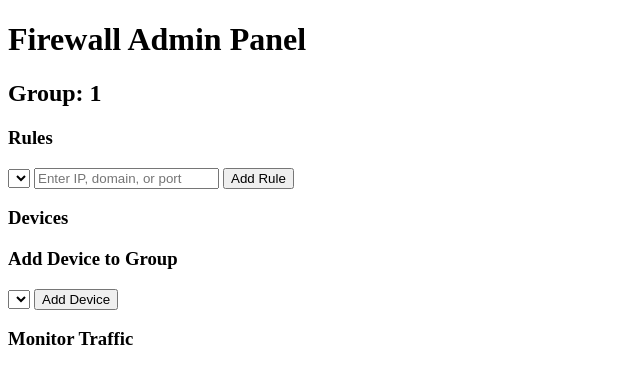
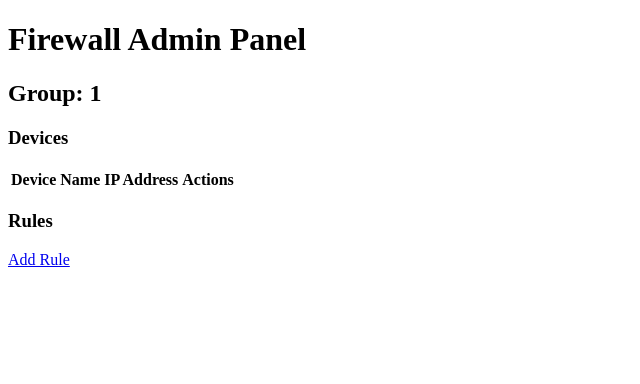
Before and after one commit to nursultan-boop/fw, a Flask app: page /group/1 in a window 1280 px wide. Shown: the top 384 px of the page, without its empty margins (0-640 px from the left). Run offline with Flask 3, Linux system fonts and the light colour scheme; lists and menus that the app fills with data are empty.

Commit message:
chore: Refactor device monitoring and stats display

```diff
--- a/admin_panel/app.py
+++ b/admin_panel/app.py
@@ -1,9 +1,10 @@
 import json
 import os
 import subprocess
-import iptc
 import psutil
 from flask import Flask, render_template, request, redirect, url_for, jsonify
+import random
+import time
 
 app = Flask(__name__)
 
@@ -63,18 +64,11 @@ def scan_devices_and_update():
 
 def get_network_stats(device_ip):
     stats = {
-        "bytes_sent": 0,
-        "bytes_recv": 0,
-        "packets_sent": 0,
-        "packets_recv": 0
+        "bytes_sent": random.randint(1000, 10000),
+        "bytes_recv": random.randint(1000, 10000),
+        "packets_sent": random.randint(10, 100),
+        "packets_recv": random.randint(10, 100)
     }
-    net_io = psutil.net_io_counters(pernic=True)
-    for nic, io in net_io.items():
-        if device_ip in nic:
-            stats['bytes_sent'] = io.bytes_sent
-            stats['bytes_recv'] = io.bytes_recv
-            stats['packets_sent'] = io.packets_sent
-            stats['packets_recv'] = io.packets_recv
     return stats
 
 def get_device_logs(device_ip):
@@ -122,9 +116,8 @@ def group_page(group_name):
 def monitor_device(device_ip):
     devices = scan_devices()
     device_name = next((device['name'] for device in devices if device['ip'] == device_ip), 'Unknown')
-    stats = get_network_stats(device_ip)
-    logs = get_device_logs(device_ip)
-    return render_template('device.html', device_name=device_name, device_ip=device_ip, stats=stats, logs=logs)
+    return render_template('device.html', device_name=device_name, device_ip=device_ip)
+
 
 
 @app.route('/module/<module_name>')
@@ -155,15 +148,19 @@ def remove_group(group_name):
 
 @app.route('/add_rule/<group_name>', methods=['POST'])
 def add_rule(group_name):
-    rule_type = request.form['rule_type']
-    rule_value = request.form['rule_value']
-    rule = f"{rule_type} {rule_value}"
-    groups = load_data()
-    if group_name in groups:
-        groups[group_name]['rules'].append(rule)
-        save_data(groups)
-        apply_rule(rule)
-    return redirect(url_for('group_page', group_name=group_name))
+    if request.method == 'POST':
+        rule_type = request.form['rule_type']
+        rule_value = request.form['rule_value']
+        groups = load_data()
+
+        if group_name in groups:
+            rule = {"type": rule_type, "value": rule_value}
+            groups[group_name]['rules'].append(rule)
+            apply_rule(rule)
+            save_data(groups)
+
+        return redirect(url_for('group_page', group_name=group_name))
+    return render_template('add_rule.html', group_name=group_name)
 
 @app.route('/remove_rule/<group_name>/<rule>', methods=['POST'])
 def remove_rule(group_name, rule):
@@ -197,6 +194,11 @@ def remove_device(group_name, device_ip):
         save_data(groups)
     return redirect(url_for('group_page', group_name=group_name))
 
+@app.route('/device_stats/<device_ip>')
+def device_stats(device_ip):
+    stats = get_network_stats(device_ip)
+    return jsonify(stats)
+
 @app.route('/toggle_module/<module_name>', methods=['POST'])
 def toggle_module(module_name):
     # Example toggling logic (you need to implement the actual enabling/disabling logic)
@@ -213,9 +215,25 @@ def toggle_module(module_name):
         return jsonify(success=False, error="Module not found")
 
 def apply_rule(rule):
-    # Apply the rule using iptables
-    command = f"iptables {rule}"
+    if rule['type'] == 'block_ip':
+        command = f"sudo iptables -A INPUT -s {rule['value']} -j DROP"
+    elif rule['type'] == 'block_domain':
+        # Assuming you have a method to resolve domain to IP
+        ip = resolve_domain_to_ip(rule['value'])
+        command = f"sudo iptables -A INPUT -s {ip} -j DROP"
+    elif rule['type'] == 'block_port':
+        command = f"sudo iptables -A INPUT -p tcp --dport {rule['value']} -j DROP"
+    else:
+        return
     subprocess.run(command, shell=True)
+
+def resolve_domain_to_ip(domain):
+    result = subprocess.run(['nslookup', domain], stdout=subprocess.PIPE)
+    output = result.stdout.decode()
+    for line in output.split('\n'):
+        if 'Address: ' in line:
+            return line.split(' ')[1]
+    return None
 
 def remove_rule_iptables(rule):
     # Remove the rule using iptables
--- a/admin_panel/templates/group.html
+++ b/admin_panel/templates/group.html
@@ -2,57 +2,35 @@
 
 {% block content %}
 <h2>Group: {{ group_name }}</h2>
-
+<h3>Devices</h3>
+<table>
+    <tr>
+        <th>Device Name</th>
+        <th>IP Address</th>
+        <th>Actions</th>
+    </tr>
+    {% for device in devices %}
+    {% if device.ip in group.devices %}
+    <tr>
+        <td>{{ device.name }}</td>
+        <td>{{ device.ip }}</td>
+        <td>
+            <a href="{{ url_for('monitor_device', device_ip=device.ip) }}">Monitor Traffic</a>
+            {% if group_name != 'default' %}
+            <form action="{{ url_for('remove_device', group_name=group_name, device_ip=device.ip) }}" method="post" style="display:inline;">
+                <button type="submit">Remove</button>
+            </form>
+            {% endif %}
+        </td>
+    </tr>
+    {% endif %}
+    {% endfor %}
+</table>
 <h3>Rules</h3>
 <ul>
     {% for rule in group.rules %}
-    <li>{{ rule }}
-        <form action="{{ url_for('remove_rule', group_name=group_name, rule=rule) }}" method="post" style="display:inline;">
-            <button type="submit">Remove</button>
-        </form>
-    </li>
+    <li>{{ rule.type }}: {{ rule.value }}</li>
     {% endfor %}
 </ul>
-
-<!-- Form to add a new rule -->
-<form action="{{ url_for('add_rule', group_name=group_name) }}" method="post">
-    <select name="rule_type">
-        {% for rule_type in rule_types %}
-        <option value="{{ rule_type }}">{{ rule_type }}</option>
-        {% endfor %}
-    </select>
-    <input type="text" name="rule_value" placeholder="Enter IP, domain, or port" required>
-    <button type="submit">Add Rule</button>
-</form>
-
-<h3>Devices</h3>
-<ul>
-    {% for device_ip in group.devices %}
-    <li>{{ device_ip }}
-        <form action="{{ url_for('remove_device', group_name=group_name, device_ip=device_ip) }}" method="post" style="display:inline;">
-            <button type="submit">Remove</button>
-        </form>
-    </li>
-    {% endfor %}
-</ul>
-
-<h3>Add Device to Group</h3>
-<form action="{{ url_for('add_device', group_name=group_name) }}" method="post">
-    <select name="device_ip">
-        {% for device in devices %}
-        <option value="{{ device.ip }}">{{ device.name }} ({{ device.ip }})</option>
-        {% endfor %}
-    </select>
-    <button type="submit">Add Device</button>
-</form>
-
-<h3>Monitor Traffic</h3>
-<ul>
-    {% for device in devices %}
-    <li>{{ device.name }} ({{ device.ip }})
-        <a href="{{ url_for('monitor_device', device_ip=device.ip) }}">Monitor</a>
-    </li>
-    {% endfor %}
-</ul>
-
+<a href="{{ url_for('add_rule', group_name=group_name) }}">Add Rule</a>
 {% endblock %}
--- a/admin_panel/templates/index.html
+++ b/admin_panel/templates/index.html
@@ -5,8 +5,7 @@
 <ul>
     {% for device in devices %}
     <li>
-        <strong>{{ device.name }}</strong> ({{ device.ip }})
-        <a href="{{ url_for('monitor_device', device_ip=device.ip) }}">Monitor</a>
+        <a href="{{ url_for('monitor_device', device_ip=device.ip) }}"></a><strong>{{ device.name }}</strong> ({{ device.ip }}) </a>
         <form action="{{ url_for('remove_device', group_name='default', device_ip=device.ip) }}" method="post" style="display:inline;">
             <button type="submit">Remove</button>
         </form>
```
Also changed, not shown: admin_panel/templates/device.html (+29 -18 lines), data/groups.json (+1 -6 lines).
